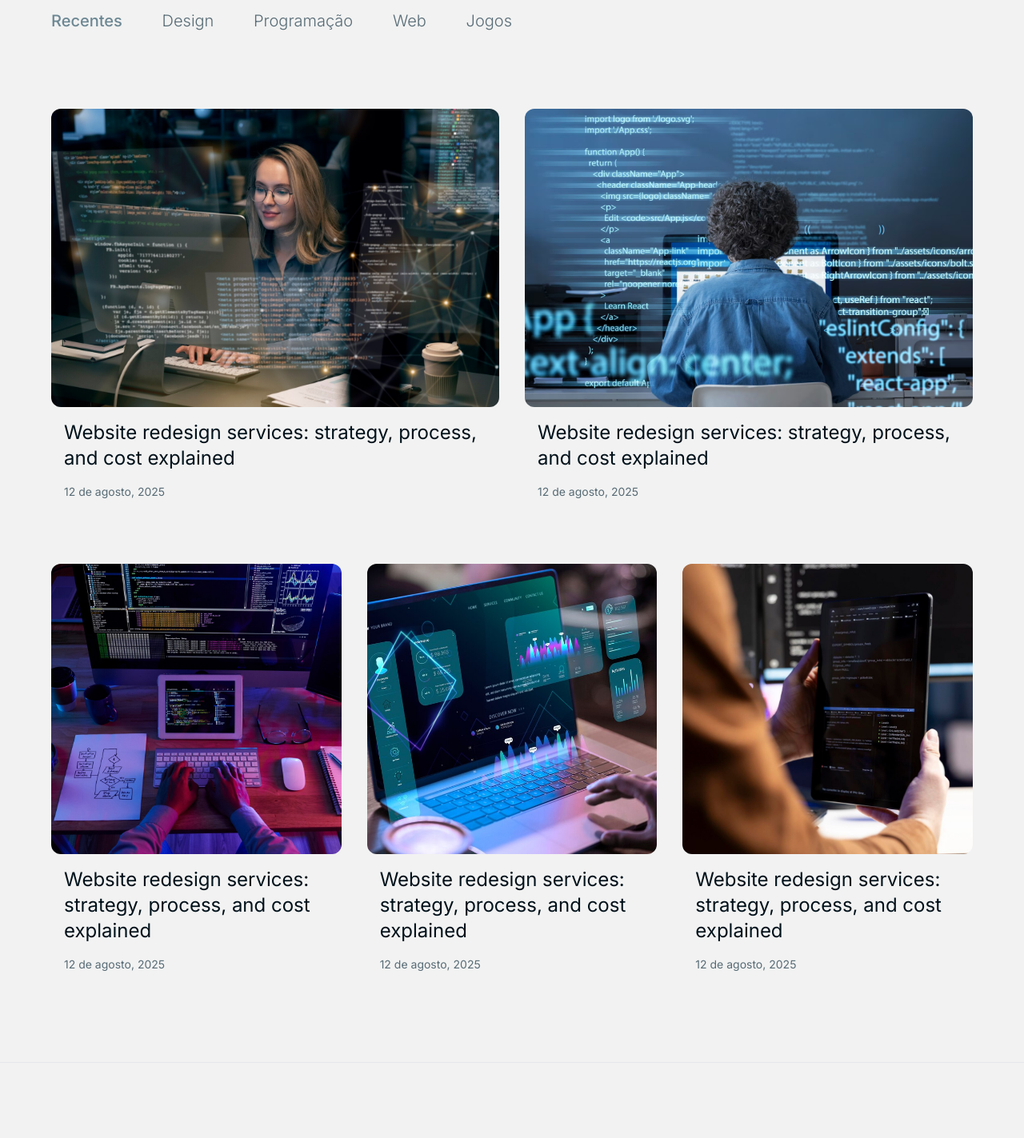
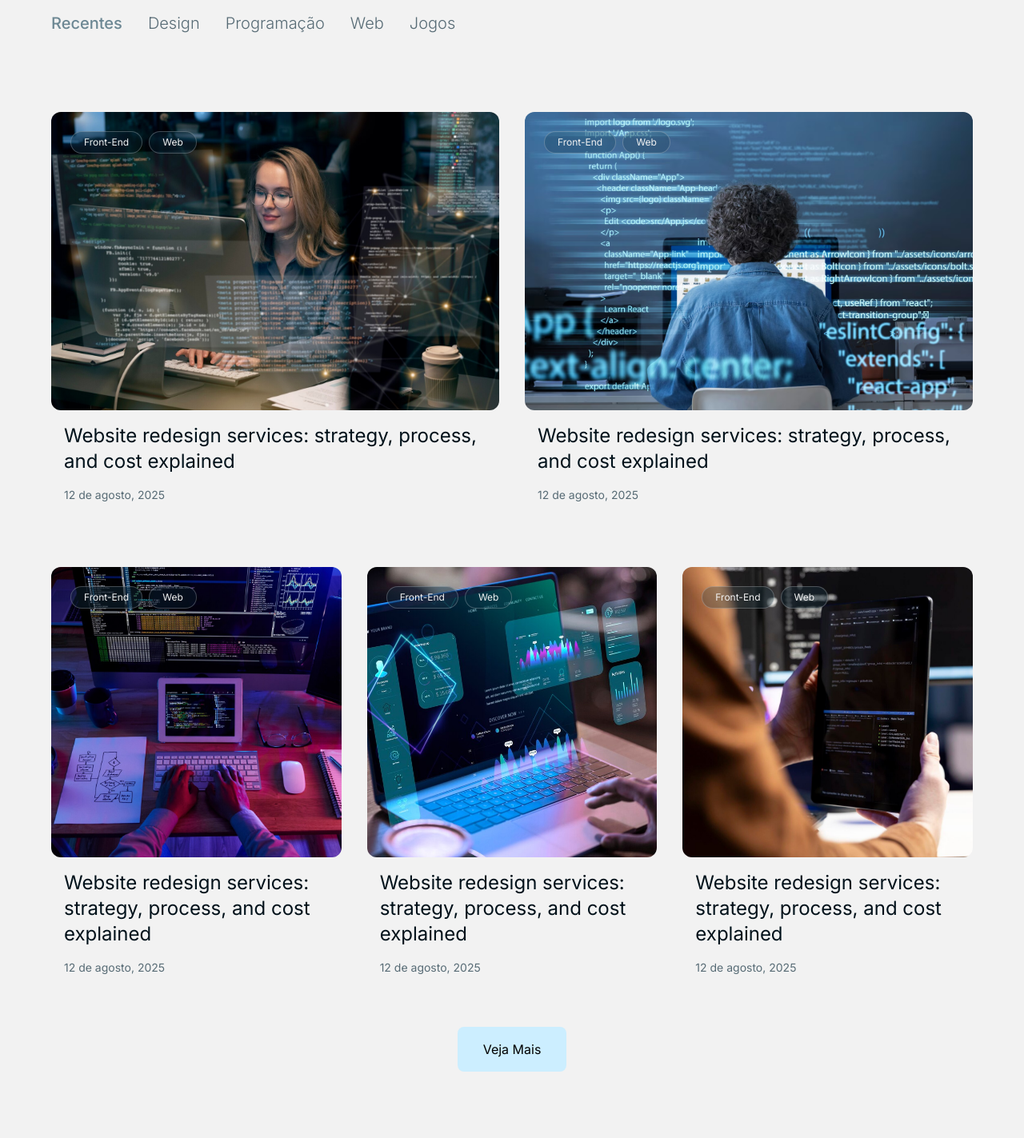
Before and after one commit to O-Gui-Carvalho/Blog, a Next.js app: page / in a window 1280 px wide. Shown: the part 480-1903 px from the top of the page at 80% size. Built offline with nearby package versions, Linux system fonts and the light colour scheme.

Commit message:
Improved Articles Navigation

```diff
--- a/src/app/page.jsx
+++ b/src/app/page.jsx
@@ -1,4 +1,5 @@
 import Articles from "@/components/Articles";
+import Subscribe from "@/components/Subscribe";
 import Image from "next/image";
 
 export default function Home() {
@@ -9,6 +10,7 @@ export default function Home() {
         <h1 className="text-6xl text-blog max-w-[900px]">Aqui falamos sobre desenvolvimento de sites.</h1>
       </div>
       <Articles/>
+      <Subscribe/>
     </main>
   );
 };
--- a/src/components/Articles.jsx
+++ b/src/components/Articles.jsx
@@ -1,22 +1,21 @@
 import Image from 'next/image'
 import React from 'react'
+import ArticlesNav from './ArticlesNav'
 
 const Articles = () => {
   return (
     <div className="max-w-[1400px] w-[90vw] mx-auto">
-        <div className="text-2xl text-blog-sec max-w-xl flex items-center justify-between gap-8">
-            <span className="text-[#6C8793] text-xl font-medium">Recentes</span>
-            <span className="text-xl font-light">Design</span>
-            <span className="text-xl font-light">Programação</span>
-            <span className="text-xl font-light">Web</span>
-            <span className="text-xl font-light">Jogos</span>
-        </div>
+        <ArticlesNav/>
         <div className="my-24">
 
             <div className="flex gap-8 mb-16">
-                <div className="">
-                    <div className="overflow-hidden rounded-xl cursor-pointer">
-                        <Image src='/frontend.jpg' alt='Capa do post Frontend' width={1480} height={986} className='transition-transform duration-300 hover:scale-105 object-cover'/>
+                <div className="relative">
+                    <div className="overflow-hidden rounded-xl cursor-pointer group">
+                        <Image src='/frontend.jpg' alt='Capa do post Frontend' width={1480} height={986} className='transition-transform duration-300 group-hover:scale-105 object-cover'/>
+                        <div className="absolute top-6 left-6 flex flex-wrap gap-2">
+                            <a href="" className='bg-[#08304540] text-[#f2f2f2] py-1 px-4 border border-[#f2f2f240] rounded-full text-[12px] backdrop-blur-xl text-nowrap transition-colors duration-300 hover:bg-[#083045bf]'>Front-End</a>
+                            <a href="" className='bg-[#08304540] text-[#f2f2f2] py-1 px-4 border border-[#F2F2F240] rounded-full text-[12px] backdrop-blur-xl text-nowrap transition-colors duration-300 hover:bg-[#083045bf]'>Web</a>
+                        </div>
                     </div>
                     <div className="p-4 flex flex-col gap-4">
                         <p className='text-blog text-2xl'>Website redesign services: strategy, process, and cost explained </p>
@@ -24,9 +23,13 @@ const Articles = () => {
                     </div>
                 </div>
 
-                <div className="">
-                    <div className="overflow-hidden rounded-xl cursor-pointer">
-                        <Image src='/blog-cover-2.png' alt='Capa do post Backend' width={1480} height={986} className='transition-transform duration-300 hover:scale-105 object-cover'/>
+                <div className="relative">
+                    <div className="overflow-hidden rounded-xl cursor-pointer group">
+                        <Image src='/blog-cover-2.png' alt='Capa do post Backend' width={1480} height={986} className='transition-transform duration-300 group-hover:scale-105 object-cover'/>
+                        <div className="absolute top-6 left-6 flex flex-wrap gap-2">
+                            <a href="" className='bg-[#08304540] text-[#f2f2f2] py-1 px-4 border border-[#f2f2f240] rounded-full text-[12px] backdrop-blur-xl text-nowrap transition-colors duration-300 hover:bg-[#083045bf]'>Front-End</a>
+                            <a href="" className='bg-[#08304540] text-[#f2f2f2] py-1 px-4 border border-[#F2F2F240] rounded-full text-[12px] backdrop-blur-xl text-nowrap transition-colors duration-300 hover:bg-[#083045bf]'>Web</a>
+                        </div>
                     </div>
                     <div className="p-4 flex flex-col gap-4">
                         <p className='text-blog text-2xl'>Website redesign services: strategy, process, and cost explained </p>
@@ -36,27 +39,41 @@ const Articles = () => {
             </div>
 
             <div className="flex gap-8">
-                <div className="">
-                    <div className="overflow-hidden rounded-xl cursor-pointer">
-                        <Image src='/blog-cover-3.jpg' alt='Capa do post Frontend' width={1480} height={986} className='transition-transform duration-300 hover:scale-105 aspect-square object-cover'/>
+                <div className="relative">
+                    <div className="overflow-hidden rounded-xl cursor-pointer group">
+                        <Image src='/blog-cover-3.jpg' alt='Capa do post Frontend' width={1480} height={986} className='transition-transform duration-300 group-hover:scale-105 aspect-square object-cover'/>
+                        <div className="absolute top-6 left-6 flex flex-wrap gap-2">
+                            <a href="" className='bg-[#08304540] text-[#f2f2f2] py-1 px-4 border border-[#f2f2f240] rounded-full text-[12px] backdrop-blur-xl text-nowrap transition-colors duration-300 hover:bg-[#083045bf]'>Front-End</a>
+                            <a href="" className='bg-[#08304540] text-[#f2f2f2] py-1 px-4 border border-[#F2F2F240] rounded-full text-[12px] backdrop-blur-xl text-nowrap transition-colors duration-300 hover:bg-[#083045bf]'>Web</a>
+                        </div>
                     </div>
                     <div className="p-4 flex flex-col gap-4">
                         <p className='text-blog text-2xl'>Website redesign services: strategy, process, and cost explained </p>
                         <span className='text-blog-sec text-sm'>12 de agosto, 2025</span>
                     </div>
                 </div>
-                <div className="">
-                    <div className="overflow-hidden rounded-xl cursor-pointer">
-                        <Image src='/blog-cover-4.jpg' alt='Capa do post Frontend' width={1480} height={986} className='transition-transform duration-300 hover:scale-105 aspect-square object-cover'/>
+
+                <div className="relative">
+                    <div className="overflow-hidden rounded-xl cursor-pointer group">
+                        <Image src='/blog-cover-4.jpg' alt='Capa do post Frontend' width={1480} height={986} className='transition-transform duration-300 group-hover:scale-105 aspect-square object-cover'/>
+                        <div className="absolute top-6 left-6 flex flex-wrap gap-2">
+                            <a href="" className='bg-[#08304540] text-[#f2f2f2] py-1 px-4 border border-[#f2f2f240] rounded-full text-[12px] backdrop-blur-xl text-nowrap transition-colors duration-300 hover:bg-[#083045bf]'>Front-End</a>
+                            <a href="" className='bg-[#08304540] text-[#f2f2f2] py-1 px-4 border border-[#F2F2F240] rounded-full text-[12px] backdrop-blur-xl text-nowrap transition-colors duration-300 hover:bg-[#083045bf]'>Web</a>
+                        </div>
                     </div>
                     <div className="p-4 flex flex-col gap-4">
                         <p className='text-blog text-2xl'>Website redesign services: strategy, process, and cost explained </p>
                         <span className='text-blog-sec text-sm'>12 de agosto, 2025</span>
                     </div>
                 </div>
-                <div className="">
-                    <div className="overflow-hidden rounded-xl cursor-pointer">
-                        <Image src='/blog-cover-5.jpg' alt='Capa do post Frontend' width={1480} height={986} className='transition-transform duration-300 hover:scale-105 aspect-square object-cover'/>
+
+                <div className="relative">
+                    <div className="overflow-hidden rounded-xl cursor-pointer group">
+                        <Image src='/blog-cover-5.jpg' alt='Capa do post Frontend' width={1480} height={986} className='transition-transform duration-300 group-hover:scale-105 aspect-square object-cover'/>
+                        <div className="absolute top-6 left-6 flex flex-wrap gap-2">
+                            <a href="" className='bg-[#08304540] text-[#f2f2f2] py-1 px-4 border border-[#f2f2f240] rounded-full text-[12px] backdrop-blur-xl text-nowrap transition-colors duration-300 hover:bg-[#083045bf]'>Front-End</a>
+                            <a href="" className='bg-[#08304540] text-[#f2f2f2] py-1 px-4 border border-[#F2F2F240] rounded-full text-[12px] backdrop-blur-xl text-nowrap transition-colors duration-300 hover:bg-[#083045bf]'>Web</a>
+                        </div>
                     </div>
                     <div className="p-4 flex flex-col gap-4">
                         <p className='text-blog text-2xl'>Website redesign services: strategy, process, and cost explained </p>
@@ -64,6 +81,10 @@ const Articles = () => {
                     </div>
                 </div>
             </div>
+
+            <div className="flex justify-center my-12">
+                <button className='button'>Veja Mais</button>
+            </div>
         </div>
     </div>
   )
--- /dev/null
+++ b/src/components/ArticlesNav.jsx
@@ -0,0 +1,17 @@
+import React from 'react'
+
+const ArticlesNav = () => {
+  return (
+    <nav className='block overflow-x-auto'>
+        <ul className='flex gap-8 text-2xl text-blog-sec max-w-xl'>
+            <li><a href="/" className="text-[#6C8793] text-xl font-medium hover:text-[#f2f2f2] transition-colors duration-300">Recentes</a></li>
+            <li><a href="" className="text-xl font-light hover:text-[#f2f2f2] transition-colors duration-300">Design</a></li>
+            <li><a href="" className="text-xl font-light hover:text-[#f2f2f2] transition-colors duration-300">Programação</a></li>
+            <li><a href="" className="text-xl font-light hover:text-[#f2f2f2] transition-colors duration-300">Web</a></li>
+            <li><a href="" className="text-xl font-light hover:text-[#f2f2f2] transition-colors duration-300">Jogos</a></li>
+        </ul>
+    </nav>
+  )
+}
+
+export default ArticlesNav
--- /dev/null
+++ b/src/components/Subscribe.jsx
@@ -0,0 +1,15 @@
+import React from 'react'
+
+const Subscribe = () => {
+  return (
+    <div className="flex justify-between items-center max-w-[1400px] w-[90vw] mx-auto">
+        <div className='flex flex-col flex-1/2 gap-8 mb-32'>
+            <span className='text-blog text-5xl'>Assine nossa newsletter</span>
+            <span className='text-blog-sec text-sm'>Uma vez por mês enviaremos atualizações do nosso blog</span>
+        </div>
+        <input type="email" className='w-full flex-1/2 border-b-[#083045] border-b-1'/>
+    </div>
+  )
+}
+
+export default Subscribe
```
